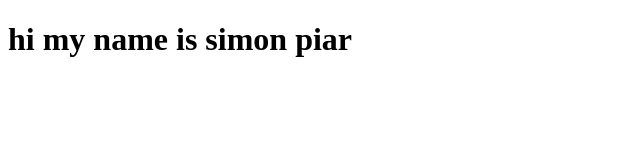
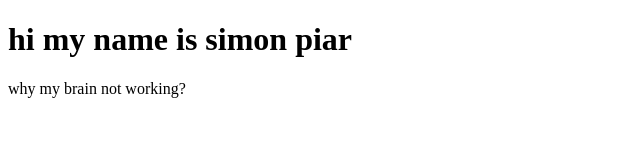
Before and after one commit to simonfornt/pl, a plain HTML site: page index.html in a window 1280 px wide. Shown: the whole page, without its empty margins (0-640 px from the left). Drawn offline with Linux system fonts and the light colour scheme.

Commit message:
adding p tag

```diff
--- a/index.html
+++ b/index.html
@@ -8,6 +8,7 @@
 <body>
 
 <h1>hi my name is simon piar</h1>
+<p>why my brain not working?</p>
     <script src="main.js"></script>
 </body>
 </html>
```
